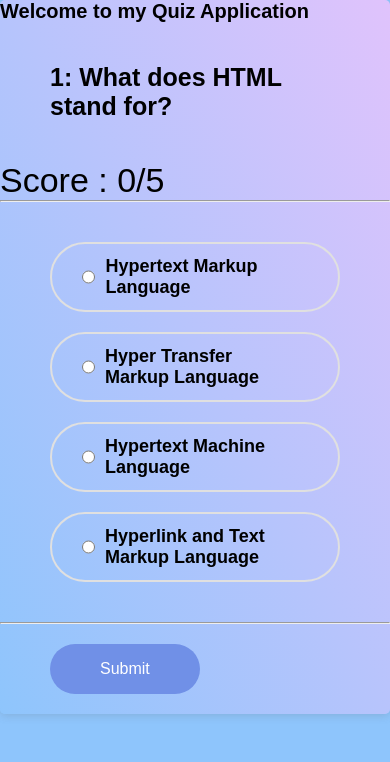
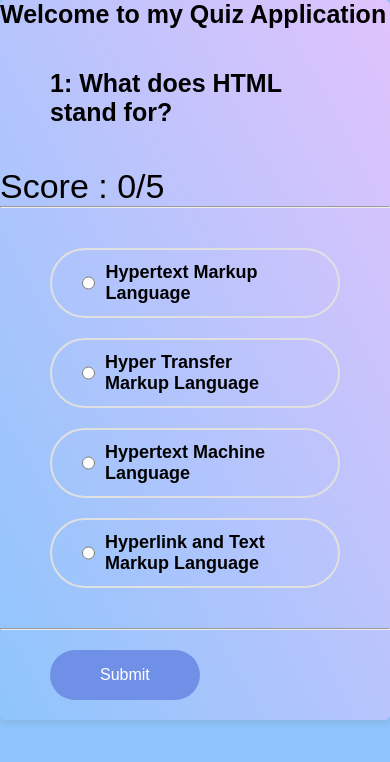
Before and after one commit to Numair25/QuizzApp, a plain HTML site: page index.html in a window 390 px wide. Drawn offline with Linux system fonts and the light colour scheme.

Commit message:
Update style.css

```diff
--- a/style.css
+++ b/style.css
@@ -127,7 +127,7 @@ button {
     justify-content: center;
     align-items: center;
   }
-  .question {
+  .question, h1 {
     font-size: 25px !important;
     float: left;
   }
```
